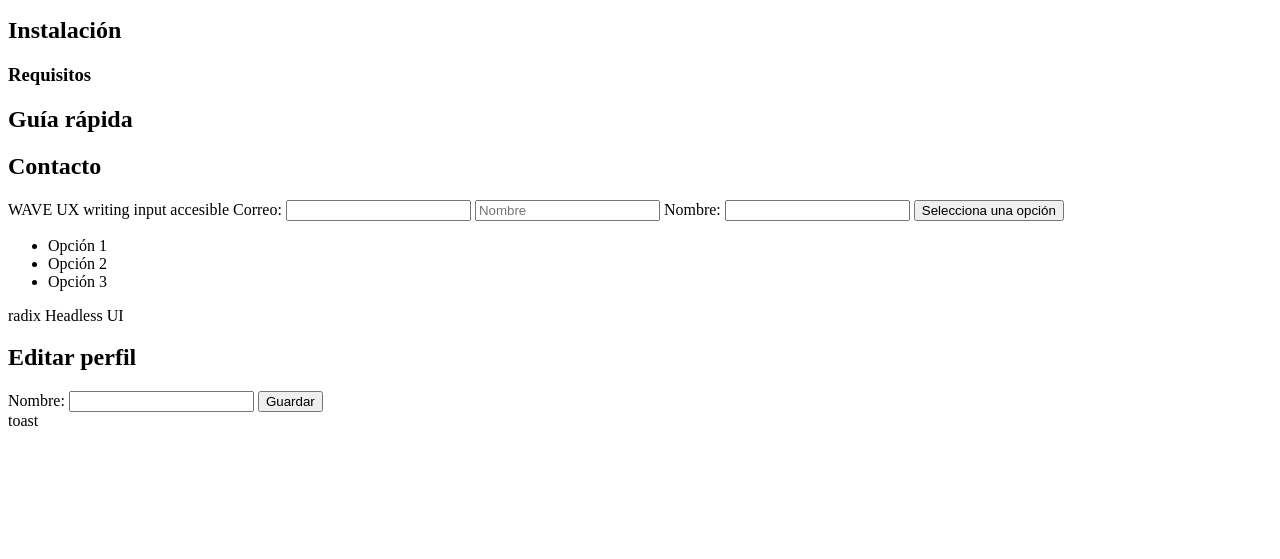
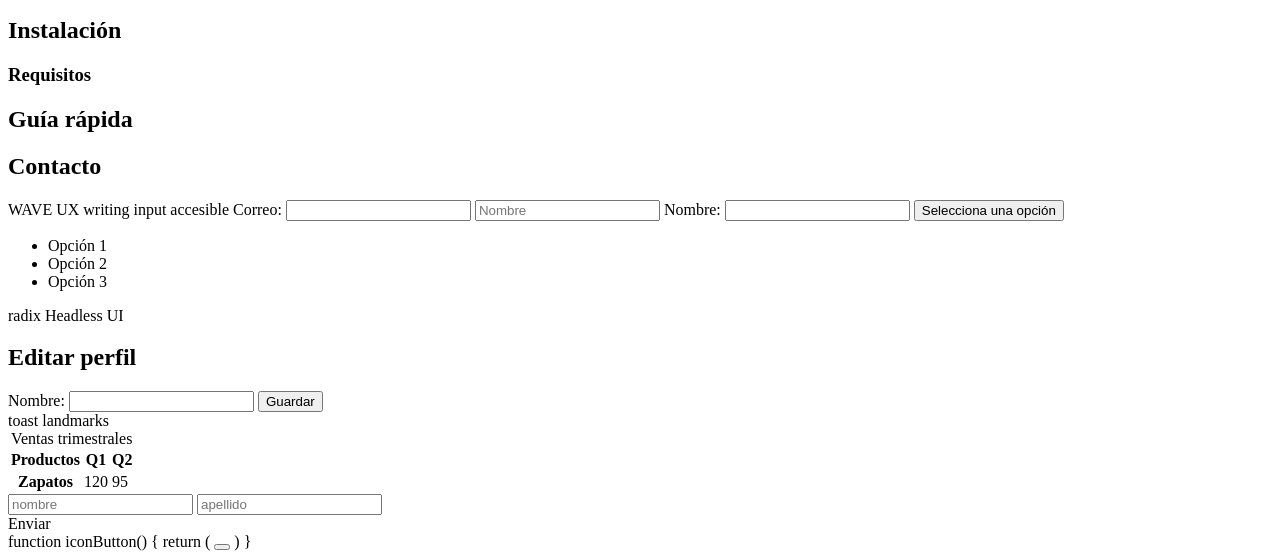
Before and after one commit to sammytsukino/accesibilidad, a plain HTML site: page index2.html in a window 1280 px wide. Shown: the part 591-1150 px from the top of the page. Before the commit the page ends 1029 px from the top, so only its background shows below. Drawn offline with Linux system fonts and the light colour scheme.

Commit message:
improve accessibility features

```diff
--- a/index2.html
+++ b/index2.html
@@ -1,13 +1,16 @@
 <!DOCTYPE html>
 <html lang="es">
+
 <head>
     <meta charset="UTF-8">
     <meta name="viewport" content="width=device-width, initial-scale=1.0">
     <title>Mis pedidos - Tienda online</title>
 </head>
+
 <body>
     <p translate="no">My shoes</p>
 </body>
+
 </html>
 
 <img src="equipo.jpg" alt="Equipo de desarrollo reunido en la oficina">
@@ -74,7 +77,8 @@ input accesible
 </label>
 
 
-<button role="combobox" aria-expanded="true" aria-haspopup="listbox" aria-controls="options-list" aria-activedescendant="option-2">Selecciona una opción</button>
+<button role="combobox" aria-expanded="true" aria-haspopup="listbox" aria-controls="options-list"
+    aria-activedescendant="option-2">Selecciona una opción</button>
 
 <ul id="options-list" role="listbox">
     <li id="option-1" role="option">Opción 1</li>
@@ -96,3 +100,43 @@ Headless UI
 
 
 toast
+
+
+landmarks
+
+
+<table>
+    <caption>Ventas trimestrales</caption>
+    <thead>
+        <tr>
+            <th scope="col">Productos</th>
+            <th scope="col">Q1</th>
+            <th scope="col">Q2</th>
+        </tr>
+    </thead>
+    <tbody>
+        <tr>
+            <th scope="row">Zapatos</th>
+            <td>120</td>
+            <td>95</td>
+        </tr>
+    </tbody>
+</table>
+
+
+<input type="text" placeholder="nombre">
+<input type="text" placeholder="apellido">
+
+<div role="button" tabindex="0" onclick="enviarFormulario()" onkeydown="">Enviar</div>
+
+
+
+    function iconButton() {
+        return (
+        <button aria-describedby="tooltip-id" aria-label="Copiar"button>
+            <ClipboardIcon/>
+        </button>
+        <div id="tooltip-id" role="tooltip"
+        hidden> Copiar al cortapapeles </div>
+        )
+    }
```
Lines whose indentation alone changed are shown as unchanged.
